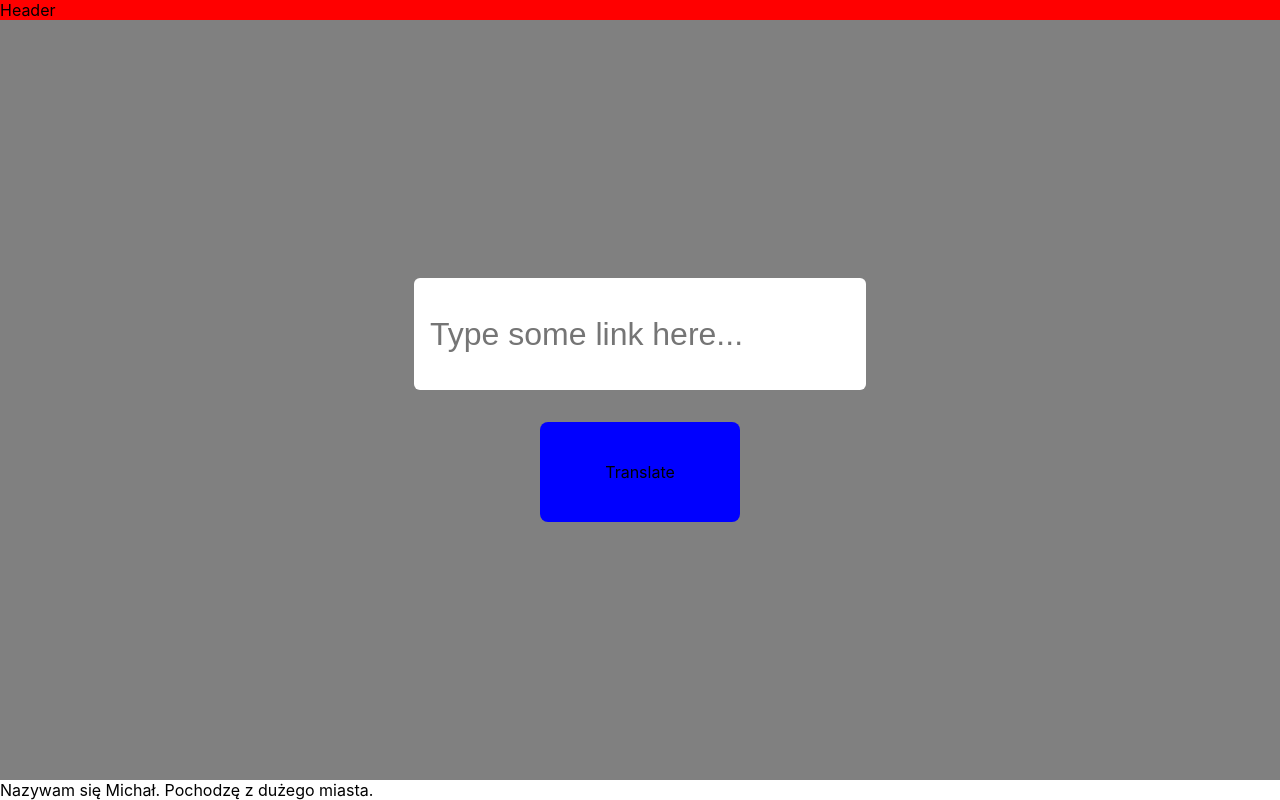
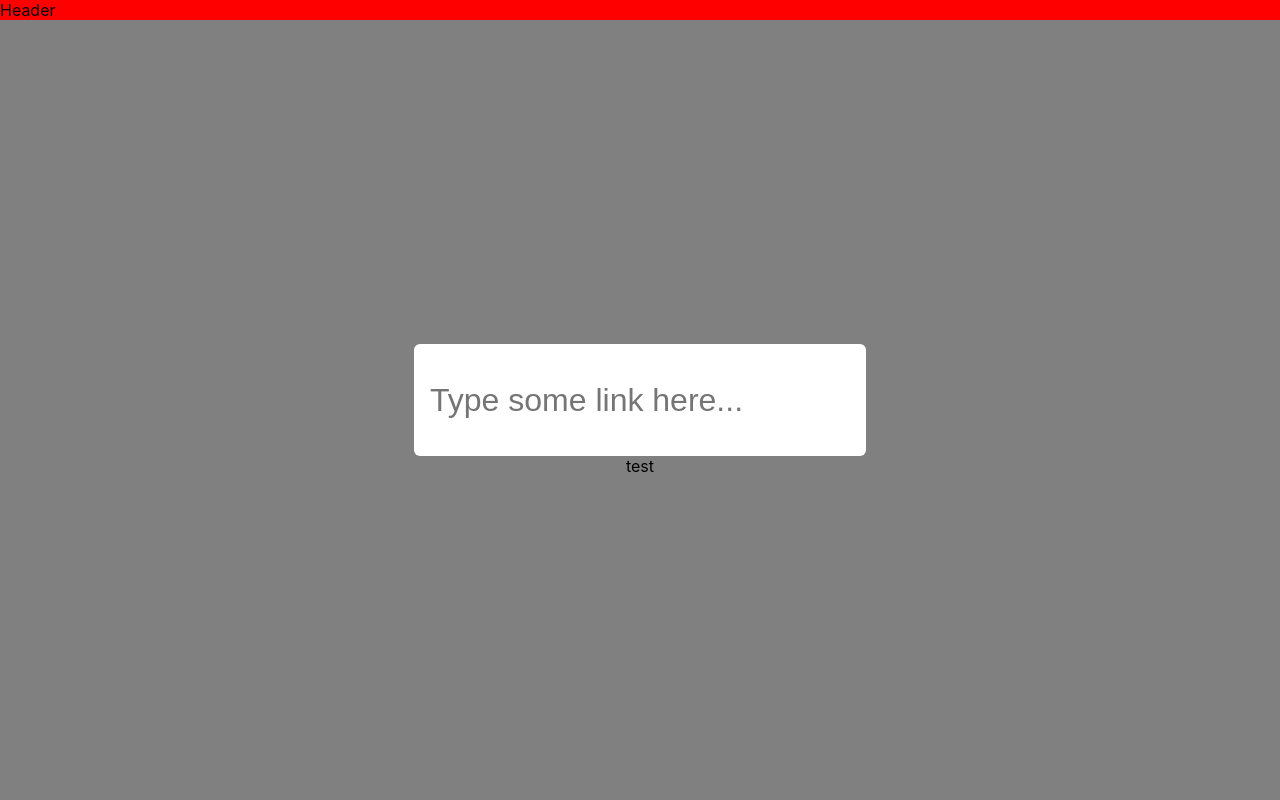
Before and after one commit to Kurczak1233/BBDays4ItHackaton, a React (Create React App) app in the folder Front/application/: page / in a window 1280 px wide. Built offline with nearby package versions, Linux system fonts and the light colour scheme.

Commit message:
Changed images system

```diff
--- a/Front/application/extension-app/scripts/changeBgColor.js
+++ b/Front/application/extension-app/scripts/changeBgColor.js
@@ -18,8 +18,10 @@ chrome.storage.sync.get("color", ({ color }) => {
       //Inner HTML powinien tylko podmienić nazwy
       //I frame nie idzie
       const parsedResult = JSON.parse(text)
-        .translations[0].text.replace(/([A-Z])/g, " $1")
+        .translations[0].text.trim()
+        .replace(/([A-Z])/g, " $1")
         .trim();
+      console.log(parsedResult);
       // console.log(document.body.innerText);
       // console.log(document.body.innerHTML);
       // console.log(whiteSpaces);
--- a/Front/application/package.json
+++ b/Front/application/package.json
@@ -10,9 +10,11 @@
     "@types/node": "^16.11.14",
     "@types/react": "^17.0.37",
     "@types/react-dom": "^17.0.11",
+    "axios": "^0.27.2",
     "node-sass": "^7.0.0",
     "react": "^17.0.2",
     "react-dom": "^17.0.2",
+    "react-router-dom": "^6.3.0",
     "react-scripts": "5.0.0",
     "typescript": "^4.5.4",
     "web-vitals": "^2.1.2"
--- a/Front/application/src/Pages/MainPage.tsx
+++ b/Front/application/src/Pages/MainPage.tsx
@@ -1,26 +1,31 @@
+/* eslint-disable react/no-unknown-property */
 /* eslint-disable no-var */
-import { useState } from "react";
+import { useEffect, useState } from "react";
 import styles from "./MainPage.module.scss";
+import axios from "axios";
 
 const MainPage = () => {
   const [inputLink, setInputLink] = useState<string>("");
   const [showIFrame, setShowIFrame] = useState<boolean>(false);
-
+  const [text, setText] = useState<string>("");
+  const [html, setHtml] = useState<any>({ __html: "" });
   const changeInputLink = (inputLink: string) => {
     setInputLink(inputLink);
   };
 
-  const applyInputLink = async () => {
-    // if (inputLink !== "" && inputLink) {
-    await setShowIFrame(true);
-    // }
-  };
+  // const applyInputLink = async () => {
+  //   // if (inputLink !== "" && inputLink) {
+  //   await setShowIFrame(true);
+  //   getPage();
 
-  const iframeContent =
-    // eslint-disable-next-line @typescript-eslint/ban-ts-comment
-    // @ts-ignore
-    document.getElementById("iframe");
-  console.log(iframeContent);
+  //   // }
+  // };
+
+  // const iframeContent =
+  //   // eslint-disable-next-line @typescript-eslint/ban-ts-comment
+  //   // @ts-ignore
+  //   document.getElementById("iframe");
+  // console.log(iframeContent);
 
   //   console.log(iframeContent);
 
@@ -30,17 +35,14 @@ const MainPage = () => {
   // 1. SOURCE
   // 2. DESTINATION
 
-  //   const getPage = async () => {
-  //     const result = await fetch(
-  //       "http://translate.google.com/translate?hl=bg&ie=UTF-8&u=https://pl.reactjs.org/&sl=pl&tl=de",
-  //       { mode: "no-cors" }
-  //     );
-
-  //     console.log(result);
-  //   };
-  //   useEffect(() => {
-  //     getPage();
-  //   }, []);
+  // const getPage = () => {
+  //   fetch(
+  //     "http://translate.google.com/translate?hl=bg&ie=UTF-8&u=https://pl.reactjs.org/&sl=pl&tl=de",
+  //     { method: "GET", mode: "no-cors" }
+  //   )
+  //     .then((response) => response.text())
+  //     .then((text) => setHtml({ __html: text }));
+  // };
 
   // function googleTranslateElementInit() {
   //   new google.translate.TranslateElement(
@@ -56,17 +58,38 @@ const MainPage = () => {
   //   a.dispatchEvent(new Event("change"));
   // }
 
+  // const fetchAsBlob = (url: RequestInfo | URL) =>
+  //   fetch(url, { mode: "no-cors" }).then((response) => response.blob());
+
+  // const convertBlobToBase64 = (blob: Blob) =>
+  //   new Promise((resolve, reject) => {
+  //     const reader = new FileReader();
+  //     reader.onerror = reject;
+  //     reader.onload = () => {
+  //       resolve(reader.result);
+  //     };
+  //     reader.readAsDataURL(blob);
+  //   });
+  //STONOGA
+  // https://i.ytimg.com/vi/oj0izftQFfQ/hqdefault.jpg?sqp=-oaymwEjCPYBEIoBSFryq4qpAxUIARUAAAAAGAElAADIQj0AgKJDeAE=&rs=AOn4CLA6zpvjQ7LWst_uRiwb7vmj_WmhDg
+
+  const getImage = () => {
+    fetch(
+      `https://kemxekil1f.execute-api.eu-central-1.amazonaws.com/dev/translate?url=${inputLink}`,
+      {
+        method: "GET",
+      }
+    )
+      .then((request) => {
+        return request.json();
+      })
+      .then((text) => setText(text.image));
+  };
+
   return (
     <>
       <header className={styles.header}>Header</header>
-      {showIFrame ? (
-        <iframe
-          id={"iframe"}
-          height={"100%"}
-          width={"100%"}
-          src={`https://pl-reactjs-org.translate.goog/?_x_tr_sl=en&_x_tr_tl=de&_x_tr_hl=pl`}
-        ></iframe>
-      ) : (
+      {html && <div dangerouslySetInnerHTML={html} />}
       <main className={styles.main}>
         <div className={styles.inputWrapper}>
           <input
@@ -77,15 +100,17 @@ const MainPage = () => {
             onChange={(event) => changeInputLink(event.currentTarget.value)}
           />
         </div>
-          <div
+        <img src={text} />
+        {/* <a
+          href={
+            "http://translate.google.com/translate?hl=bg&ie=UTF-8&u=https://pl.reactjs.org/&sl=pl&tl=de"
+          }
           className={styles.confirmButton}
-            onClick={() => applyInputLink()}
         >
           Translate
-          </div>
+        </a> */}
+        <div onClick={getImage}>test</div>
       </main>
-      )}
-      <footer>Nazywam się Michał. Pochodzę z dużego miasta.</footer>
     </>
   );
 };
```
Also changed, not shown: 1 other file (tests, documents, lock files or other folders). Lines whose indentation alone changed are shown as unchanged.
